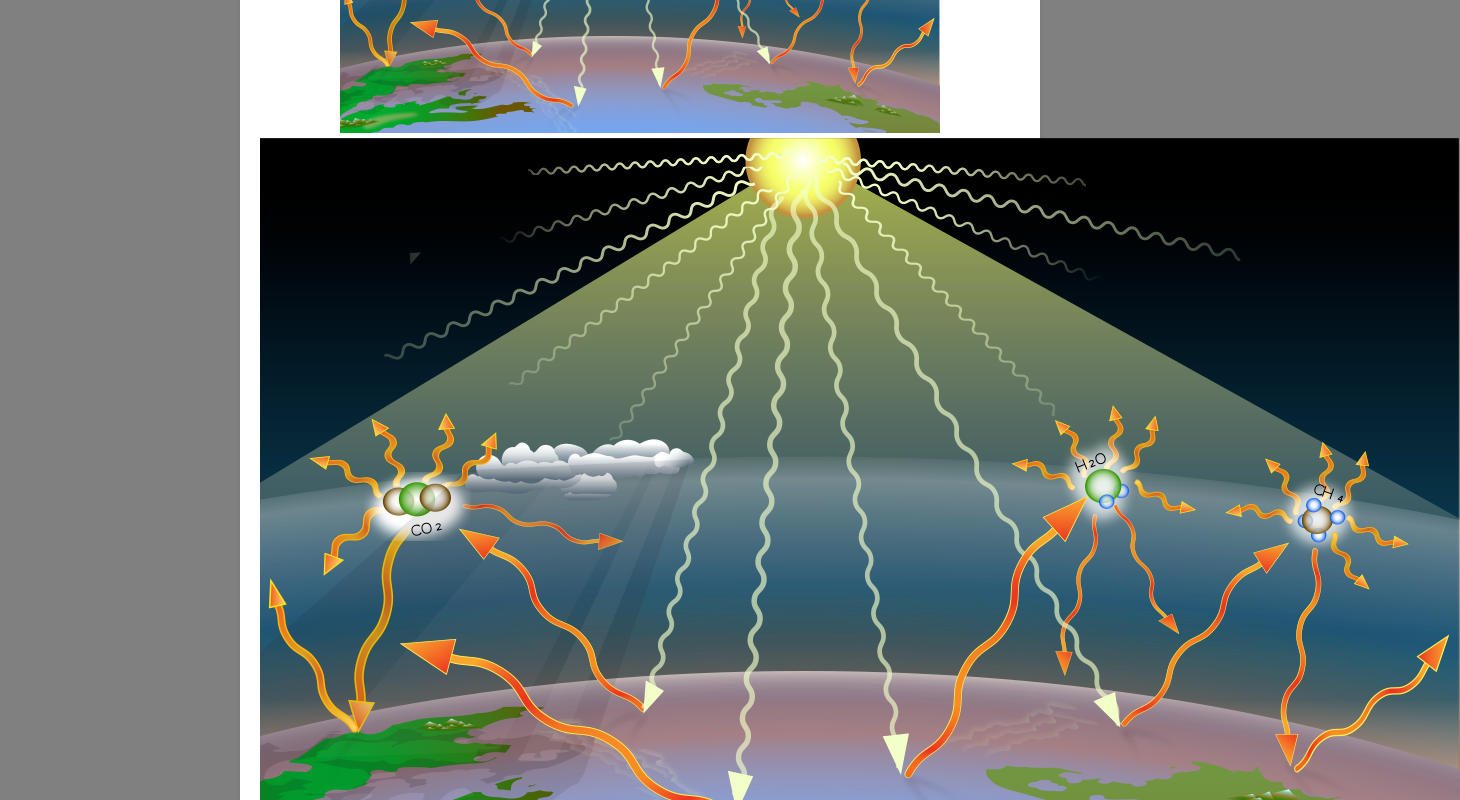
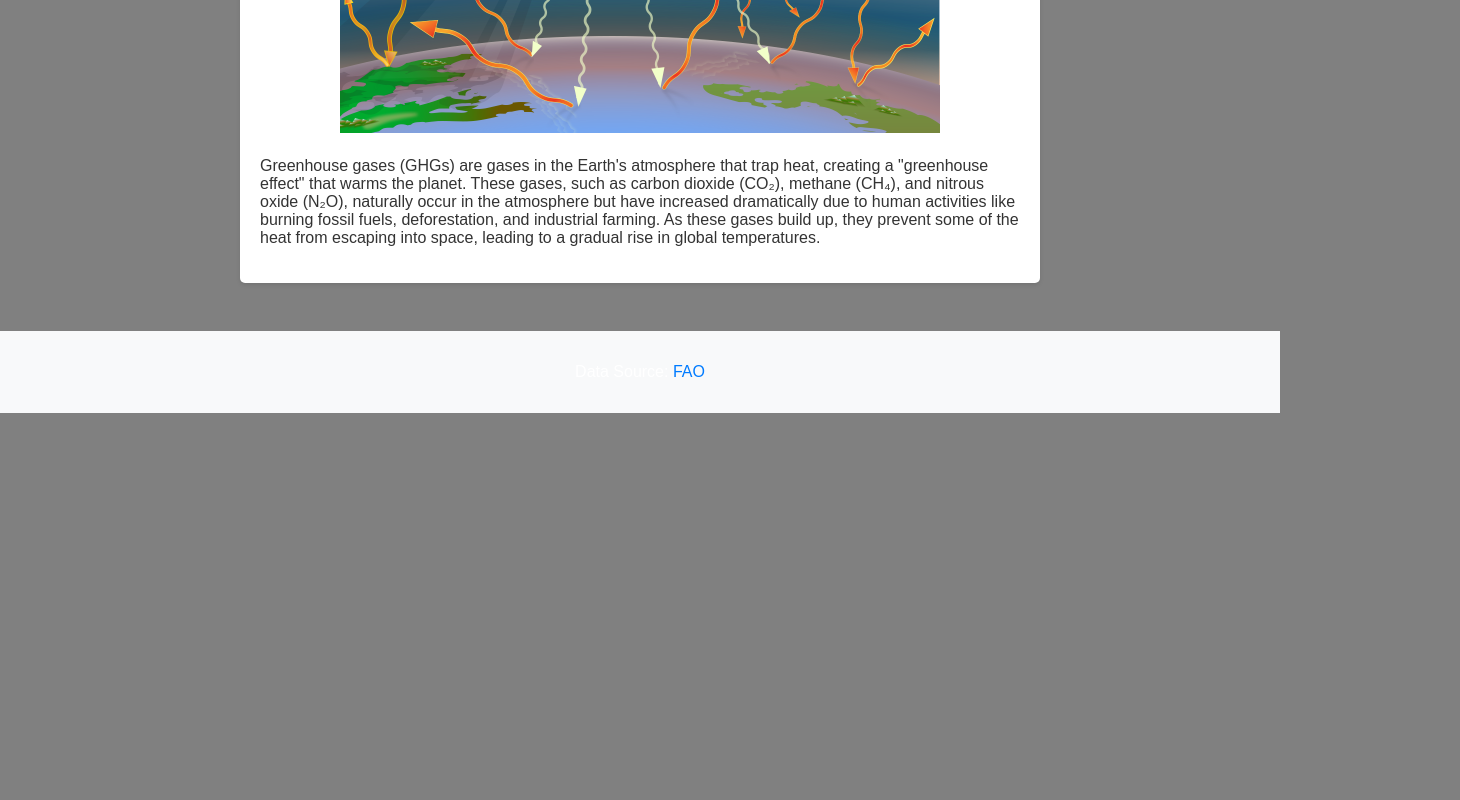
Before and after one commit to camrync23/209FinalProject, a SvelteKit app: page / in a window 1280 px wide. Shown: the part 540-1340 px from the top of the page, 1460 px wide, since content can reach past the window. After the commit the page ends 953 px from the top, so only its background shows below. Built offline with nearby package versions, Linux system fonts and the light colour scheme.

Commit message:
Update GreenhouseGases.svelte

```diff
--- a/src/components/GreenhouseGases.svelte
+++ b/src/components/GreenhouseGases.svelte
@@ -2,7 +2,6 @@
     <h2>What Are Greenhouse Gases?</h2>
     <div class="visual">
     <img src="/images/1200px-Greenhouse-effect-t2.png" alt="Illustration of the greenhouse effect" width="600">
-    <img src="/final209working/images/1200px-Greenhouse-effect-t2.png" alt="Greenhouse Effect">
     </div>
     <p>Greenhouse gases (GHGs) are gases in the Earth's atmosphere that trap heat, creating a "greenhouse effect" that warms the planet. These gases, such as carbon dioxide (CO₂), methane (CH₄), and nitrous oxide (N₂O), naturally occur in the atmosphere but have increased dramatically due to human activities like burning fossil fuels, deforestation, and industrial farming. As these gases build up, they prevent some of the heat from escaping into space, leading to a gradual rise in global temperatures.</p>
   </section>
```
